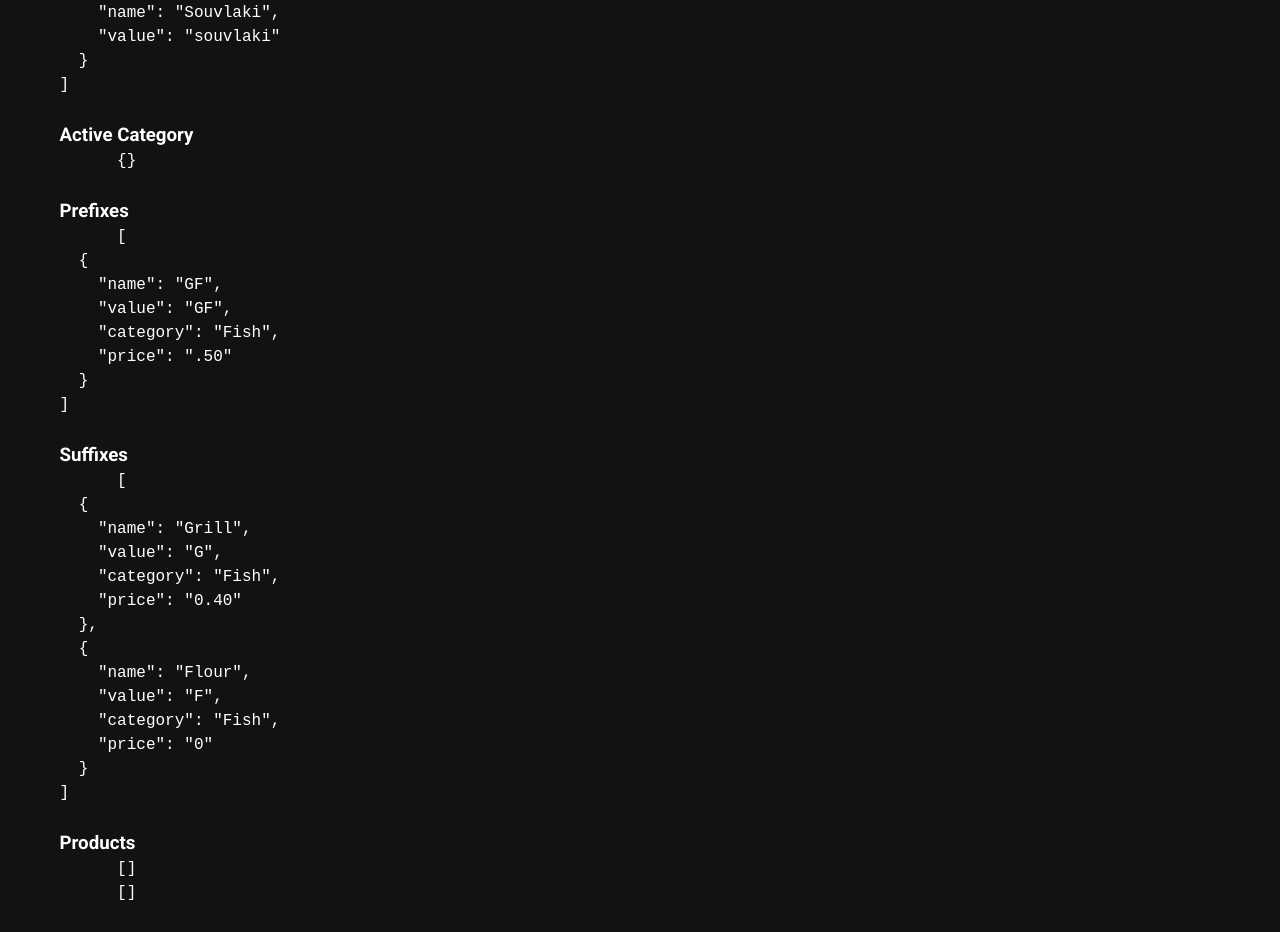
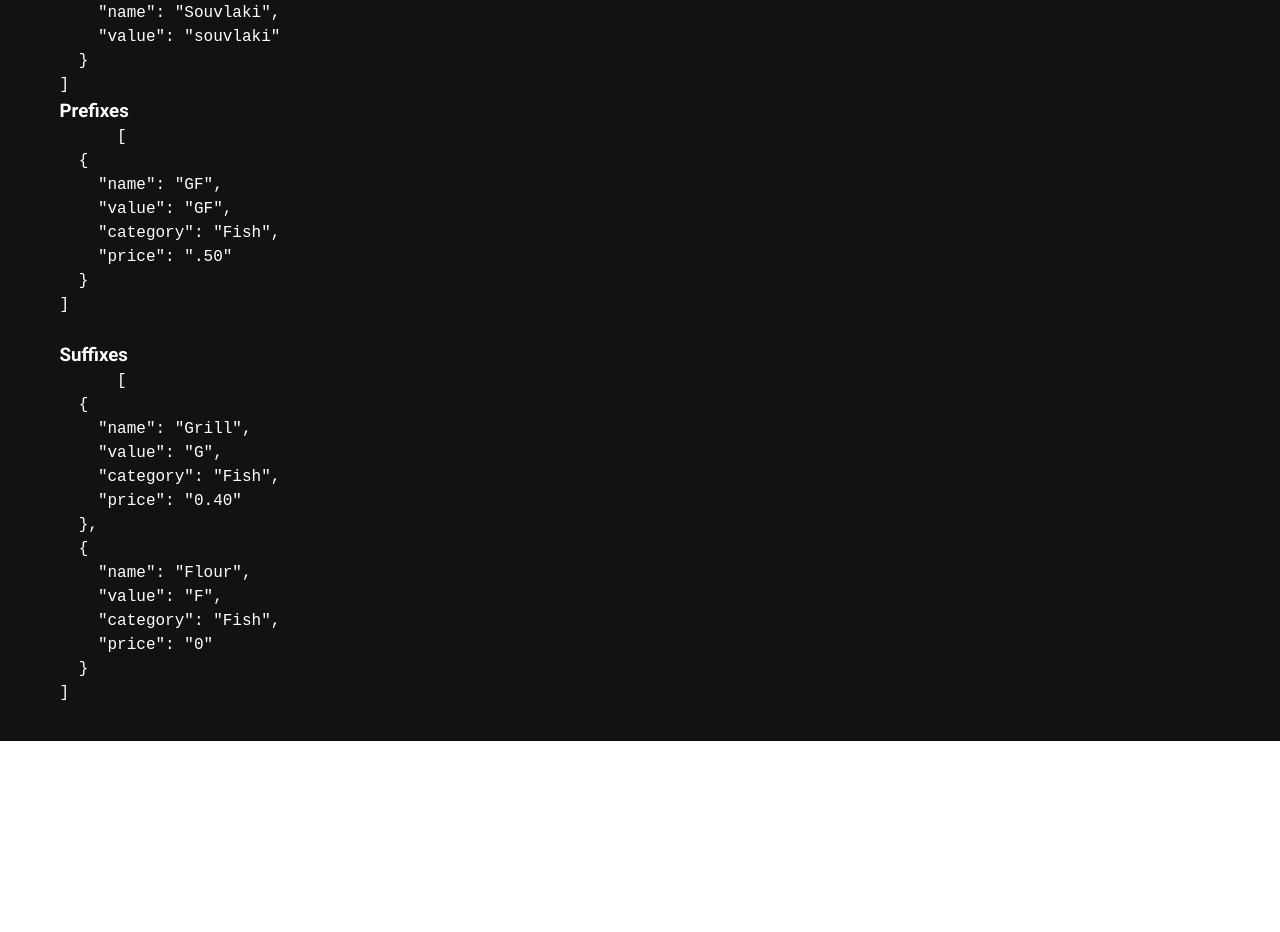
Before and after one commit to preginald/kpos, a Vue app: page /#/ in a window 1280 px wide. Shown: the part 1080-2012 px from the top of the page. After the commit the page ends 1821 px from the top, so only its background shows below. Built offline with nearby package versions, Linux system fonts and the light colour scheme.

Commit message:
move Debug to component

```diff
--- /dev/null
+++ b/src/components/Debug.vue
@@ -0,0 +1,31 @@
+<template>
+  <v-row>
+    <v-col>
+      <h3>Categories</h3>
+      <pre>
+      {{ categories }}
+</pre
+      >
+      <h3>Prefixes</h3>
+      <pre>
+      {{ prefixes }}
+    </pre
+      >
+      <h3>Suffixes</h3>
+      <pre>
+      {{ suffixes }}
+    </pre
+      >
+    </v-col>
+  </v-row>
+</template>
+
+
+<script>
+import { mapState } from "vuex";
+
+export default {
+  data: () => ({}),
+  computed: mapState(["categories", "prefixes", "suffixes"]),
+};
+</script>
--- a/src/views/Home.vue
+++ b/src/views/Home.vue
@@ -165,42 +165,7 @@
     </v-row>
     <v-divider></v-divider>
     <DataTable />
-    <v-row v-if="debug">
-      <v-col>
-        <h3>Categories</h3>
-        <pre>
-      {{ categories }}
-    </pre
-        >
-        <h3>Active Category</h3>
-        <pre>
-      {{ activeProductCategory }}
-    </pre
-        >
-
-        <h3>Prefixes</h3>
-        <pre>
-      {{ prefixes }}
-    </pre
-        >
-        <h3>Suffixes</h3>
-        <pre>
-      {{ suffixes }}
-    </pre
-        >
-        <h3>Products</h3>
-        <pre>
-      {{ products }}
-      {{ selectedSuffixes }}
-    </pre
-        >
-        <h3>Prefixes by category</h3>
-        <pre>
-      {{ prefixesByCategory }}
-    </pre
-        >
-      </v-col>
-    </v-row>
+    <Debug v-if="debug"> </Debug>
   </v-container>
 </template>
 
@@ -208,11 +173,14 @@
 import { mapState, mapMutations } from "vuex";
 import Sidebar from "@/components/Sidebar.vue";
 import DataTable from "@/components/DataTable.vue";
+import Debug from "@/components/Debug.vue";
+
 export default {
   name: "Home",
   components: {
     Sidebar,
     DataTable,
+    Debug,
   },
   methods: {
     ...mapMutations(["pushProducts", "pushCategory"]),
```
